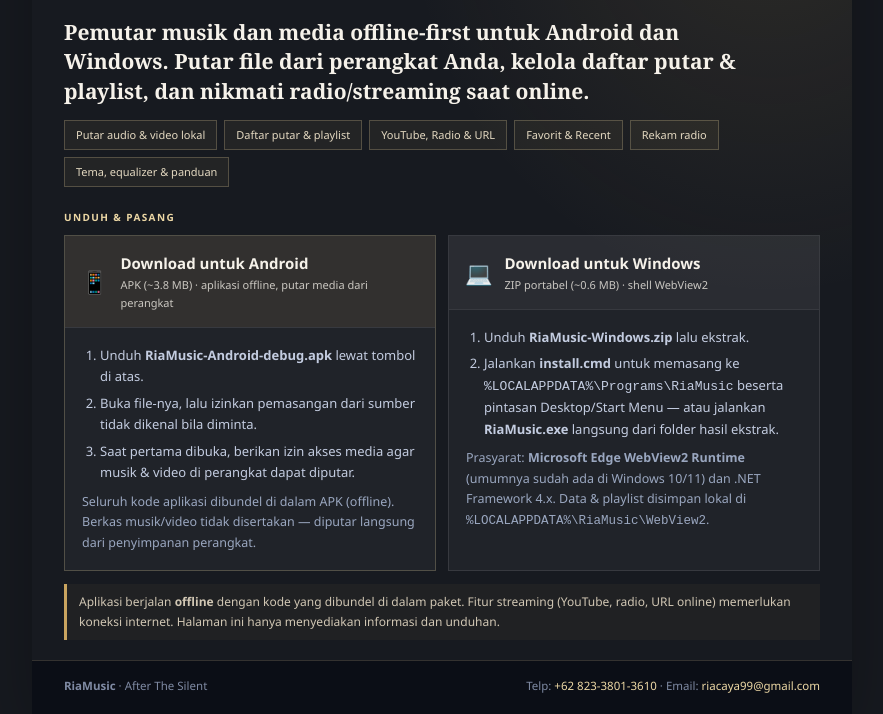
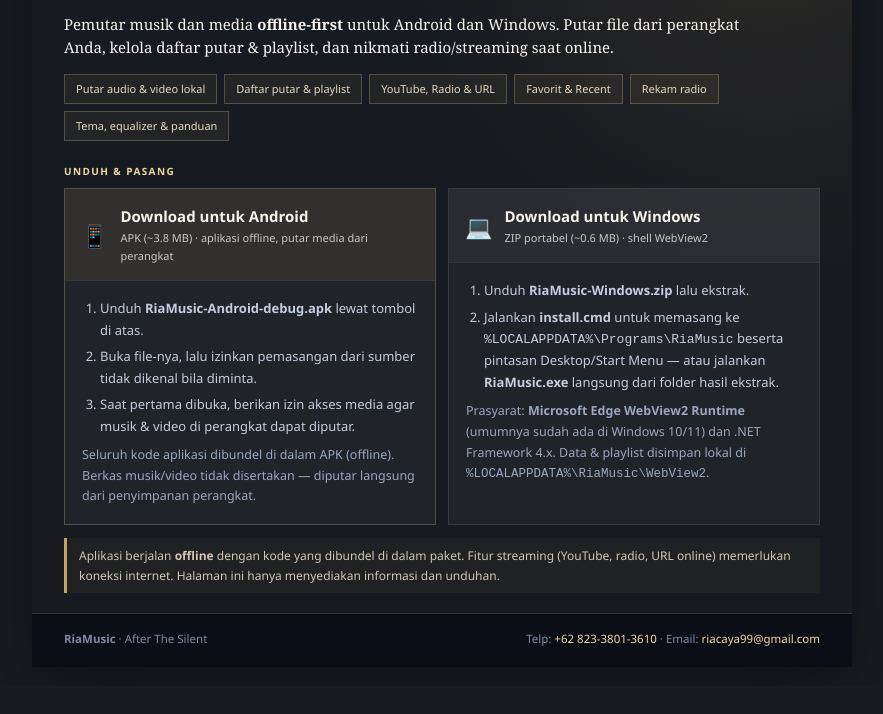
Before and after one commit to riacaya/RiaMusic, a plain HTML site: page index.html in a window 1280 px wide. Shown: the part 114-828 px from the top of the page, without its empty margins (198-1081 px from the left). After the commit the page ends 800 px from the top, so only its background shows below. Drawn offline with Linux system fonts and the light colour scheme.

Commit message:
Perkecil teks intro landing page

```diff
--- a/index.html
+++ b/index.html
@@ -26,7 +26,7 @@
   .am-land-title span { color: var(--gold-soft); }
   .am-kicker { color: var(--gold-soft); text-transform: uppercase; letter-spacing: .16em; font-weight: 800; font-size: 10px; margin: 0 0 4px; }
   .am-land-sub { margin: 0; font-size: 13px; line-height: 1.3; color: var(--muted); }
-  .am-intro { max-width: 680px; margin: 21px 0 13px; font: 600 clamp(17px,2.5vw,21px)/1.4 "Playfair Display", Georgia, serif; color: #f6f2ea; }
+  .am-intro { max-width: 680px; margin: 16px 0 12px; font: 500 clamp(13px,1.8vw,15px)/1.55 "Playfair Display", Georgia, serif; color: #f6f2ea; }
   .am-chips { display: flex; flex-wrap: wrap; gap: 7px; margin: 14px 0 22px; }
   .am-chip { font-size: 11px; padding: 5px 11px; border-radius: 0;
     border: 1px solid rgba(237,216,165,.24); color: #e4d9c1; background: rgba(201,164,95,.07); }
```
